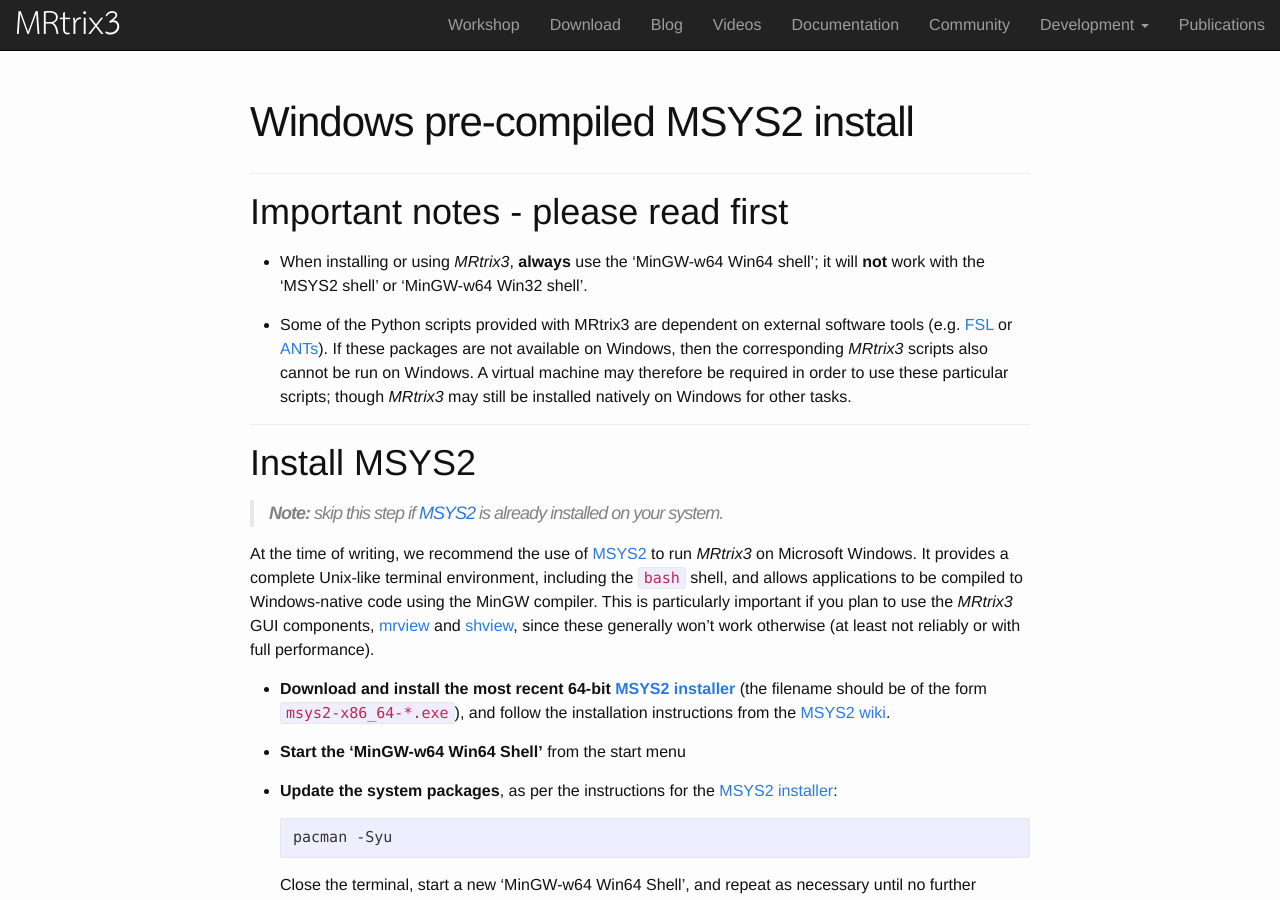
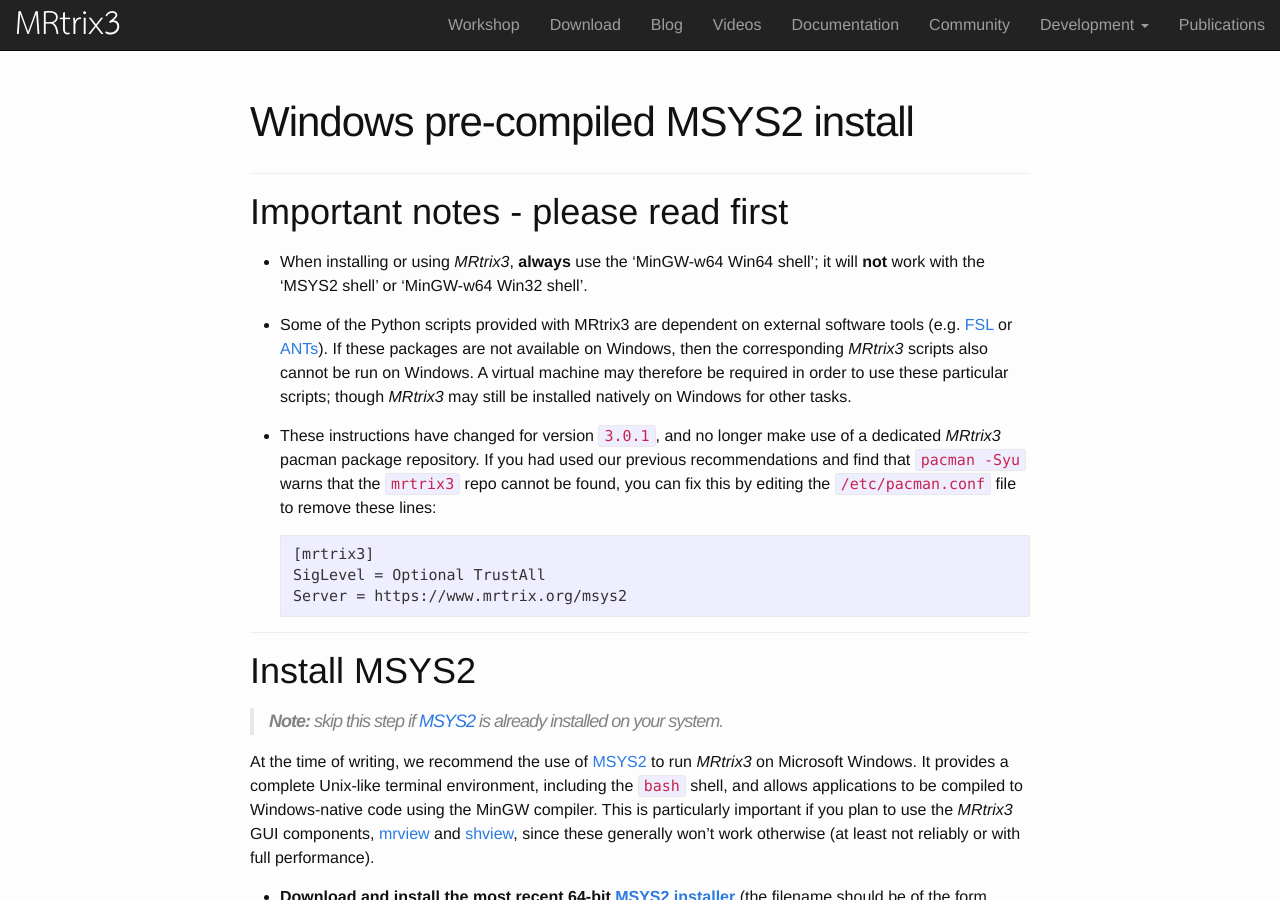
Before and after one commit to MRtrix3/MRtrix3.github.io, a Jekyll site: the page built from download/windows-msys2.md, in a window 1280 px wide and 900 px high. Built offline with Jekyll 4.4.1, drawn with Linux system fonts in a browser that asks for light colours; nearby versions of some CDN libraries.

Commit message:
add instructions to remove previous repo

````diff
--- a/download/windows-msys2.md
+++ b/download/windows-msys2.md
@@ -21,6 +21,17 @@
   Windows.  A virtual machine may therefore be required in order to use these
   particular scripts; though *MRtrix3* may still be installed natively on
   Windows for other tasks.
+
+- These instructions have changed for version `3.0.1`, and no longer make use
+  of a dedicated *MRtrix3* pacman package repository. If you had used our
+  previous recommendations and find that `pacman -Syu` warns that the `mrtrix3`
+  repo cannot be found, you can fix this by editing the `/etc/pacman.conf` file
+  to remove these lines:
+  ```
+  [mrtrix3]
+  SigLevel = Optional TrustAll
+  Server = https://www.mrtrix.org/msys2
+  ```
 
 ---
 
````
